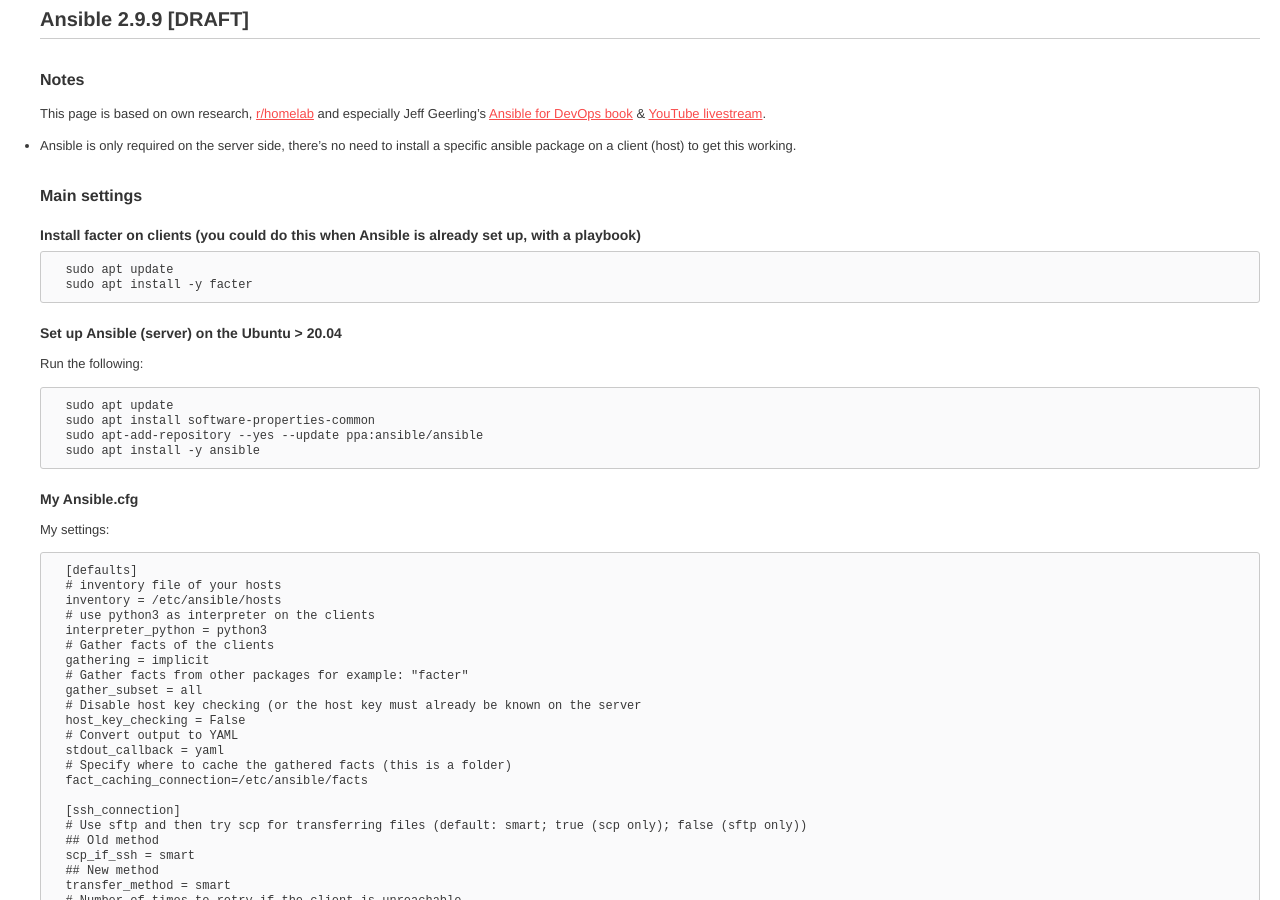
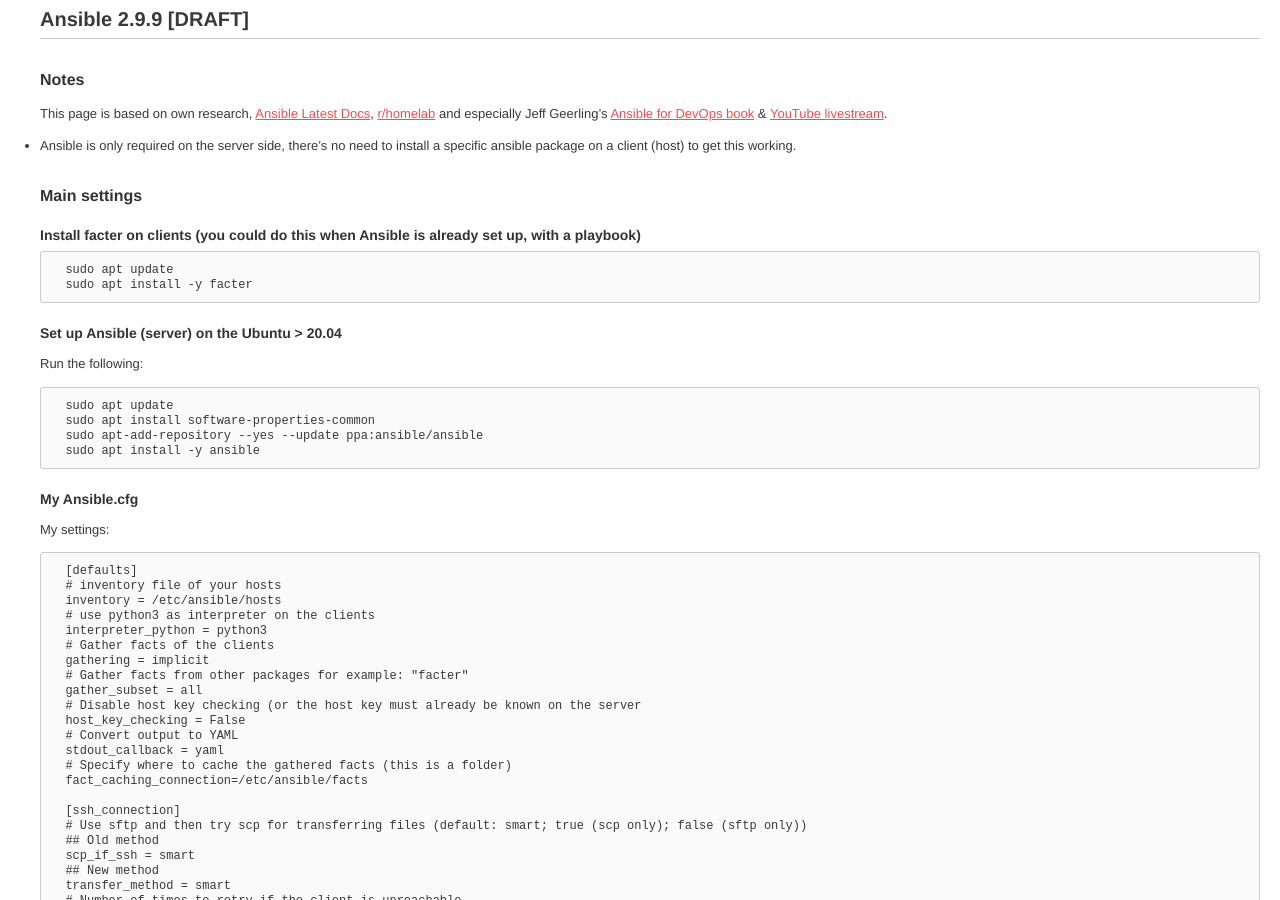
Before and after one commit to christophedc0/blog.iety.xyz, a Jekyll site: the page built from ansible.md, in a window 1280 px wide and 900 px high. Built offline with Jekyll 4.4.1, drawn with Linux system fonts in a browser that asks for light colours; our own code applies the rules of GitHub Pages for plain Markdown files; comment, search, counter and statistics services are not loaded.

Commit message:
Added ansible docs

```diff
--- a/ansible.md
+++ b/ansible.md
@@ -2,7 +2,7 @@
 
 ## Notes
 
-This page is based on own research, [r/homelab](http://reddit.com/r/homelab/) and especially Jeff Geerling's [Ansible for DevOps book](https://www.ansiblefordevops.com) & [YouTube livestream](http://jeffgeerling.com/blog/2020/ansible-101-jeff-geerling-youtube-streaming-series).
+This page is based on own research, [Ansible Latest Docs](https://docs.ansible.com/ansible/latest/), [r/homelab](http://reddit.com/r/homelab/) and especially Jeff Geerling's [Ansible for DevOps book](https://www.ansiblefordevops.com) & [YouTube livestream](http://jeffgeerling.com/blog/2020/ansible-101-jeff-geerling-youtube-streaming-series).
 
 - Ansible is only required on the server side, there's no need to install a specific ansible package on a client (host) to get this working.
 
```
